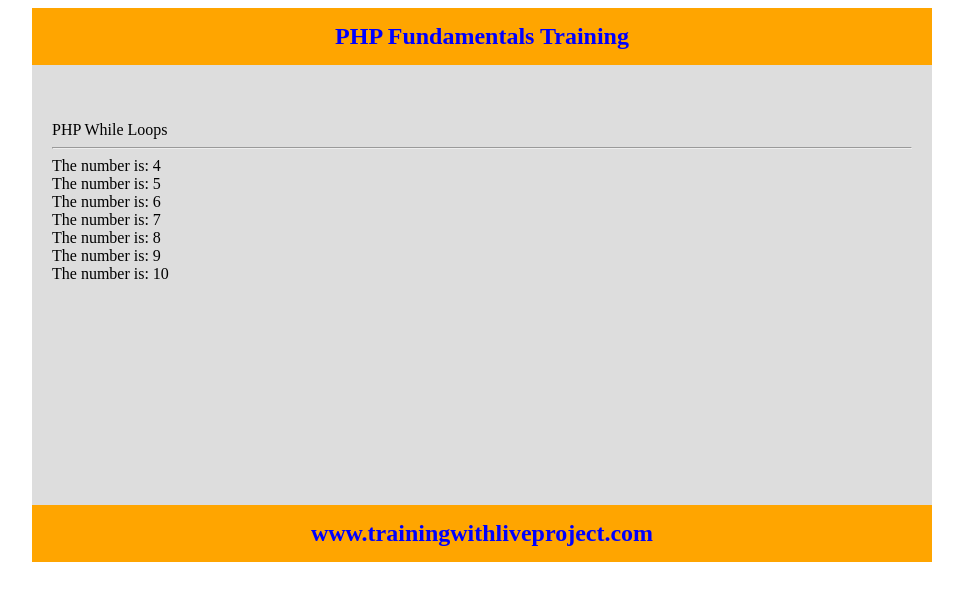
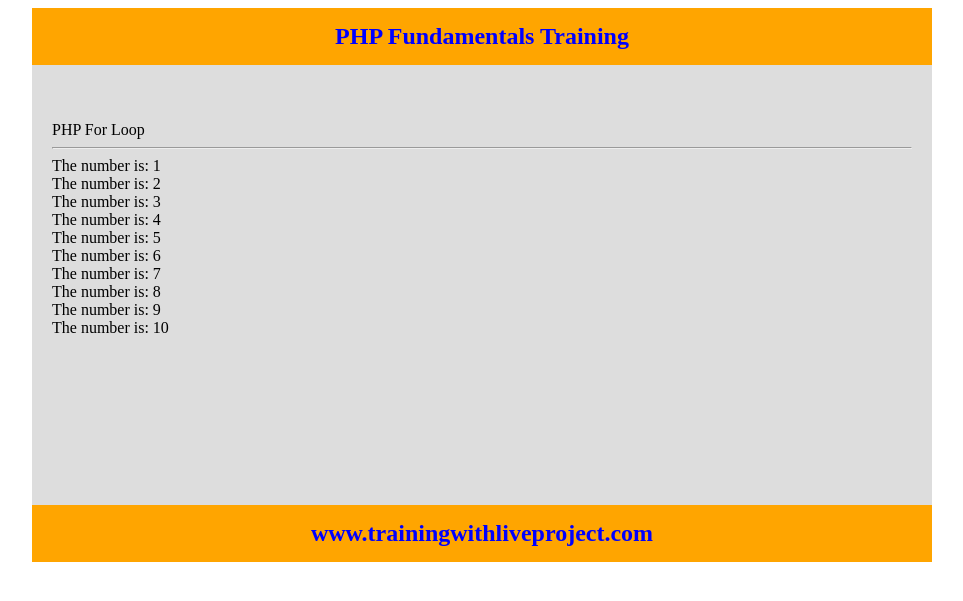
Before and after one commit to iamalamgir/php_web, a PHP site: page / in a window 1280 px wide. Shown: the top 601 px of the page, without its empty margins (158-1121 px from the left). Run offline with PHP 8.4, Linux system fonts and the light colour scheme.

Commit message:
php_for_loop

```diff
--- a/index.php
+++ b/index.php
@@ -31,30 +31,23 @@
 
     <br/>
     <br/>
-    PHP While Loops
+    PHP For Loop
     <hr/>
 
         <?php
             /*
-            $x = 1;
-            while($x <= 5){
-                echo "The number is: $x <br/>";
-                $x++;
+            for(init count; test condition; increment/decrement counter){
+                code execution.......
             }
 
-            $x = 1;
-            do{
-                echo "The number is: $x <br/>";
-                $x++;
-            }while($x <= 10)
+            for($i = 0; $i < 10; $i++){
+                echo "The number is: $i <br/>";
+            }
             */
 
-            $x = 4;
-            do{
-                echo "The number is: $x <br/>";
-                $x++;
-            }while($x <= 10)
-
+            for($i = 1; $i <= 10; $i++){
+                echo "The number is: $i <br/>";
+            }
         ?>
     </section>
     <section class="footeroption">
```
